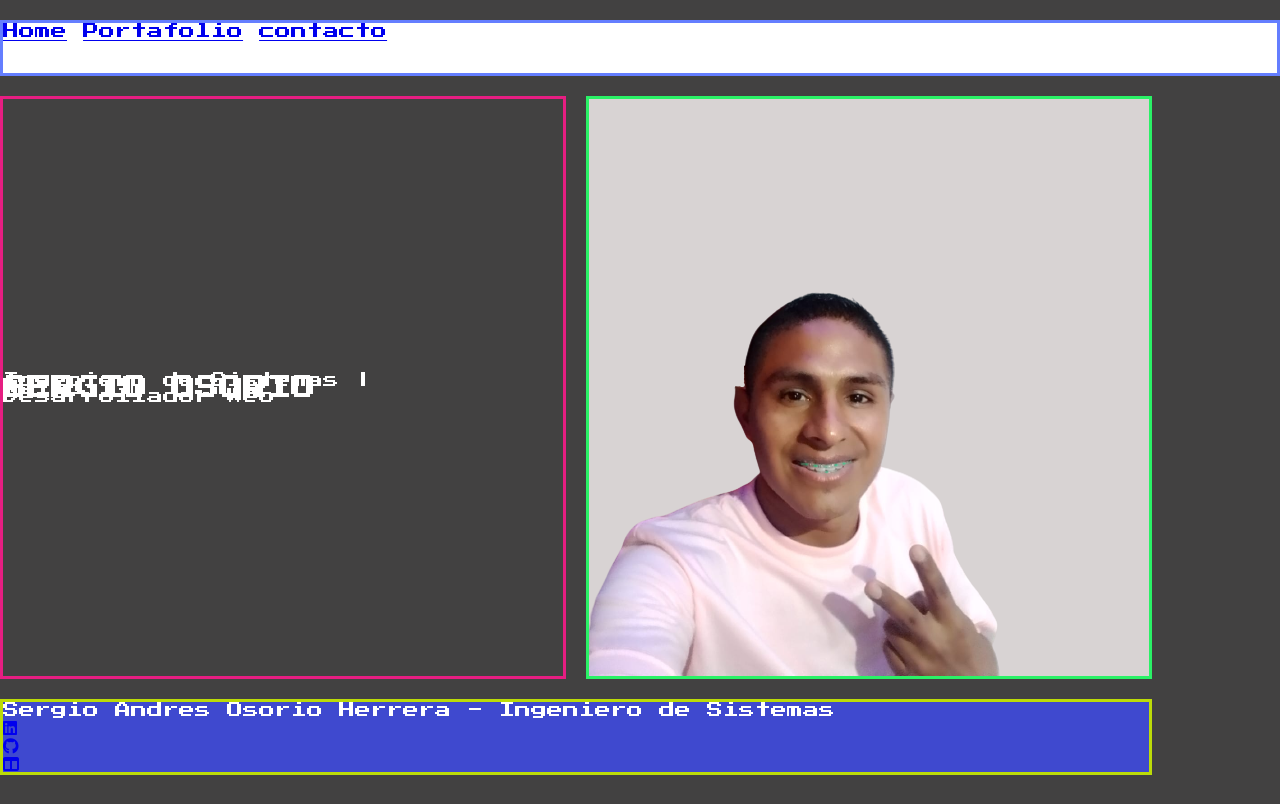
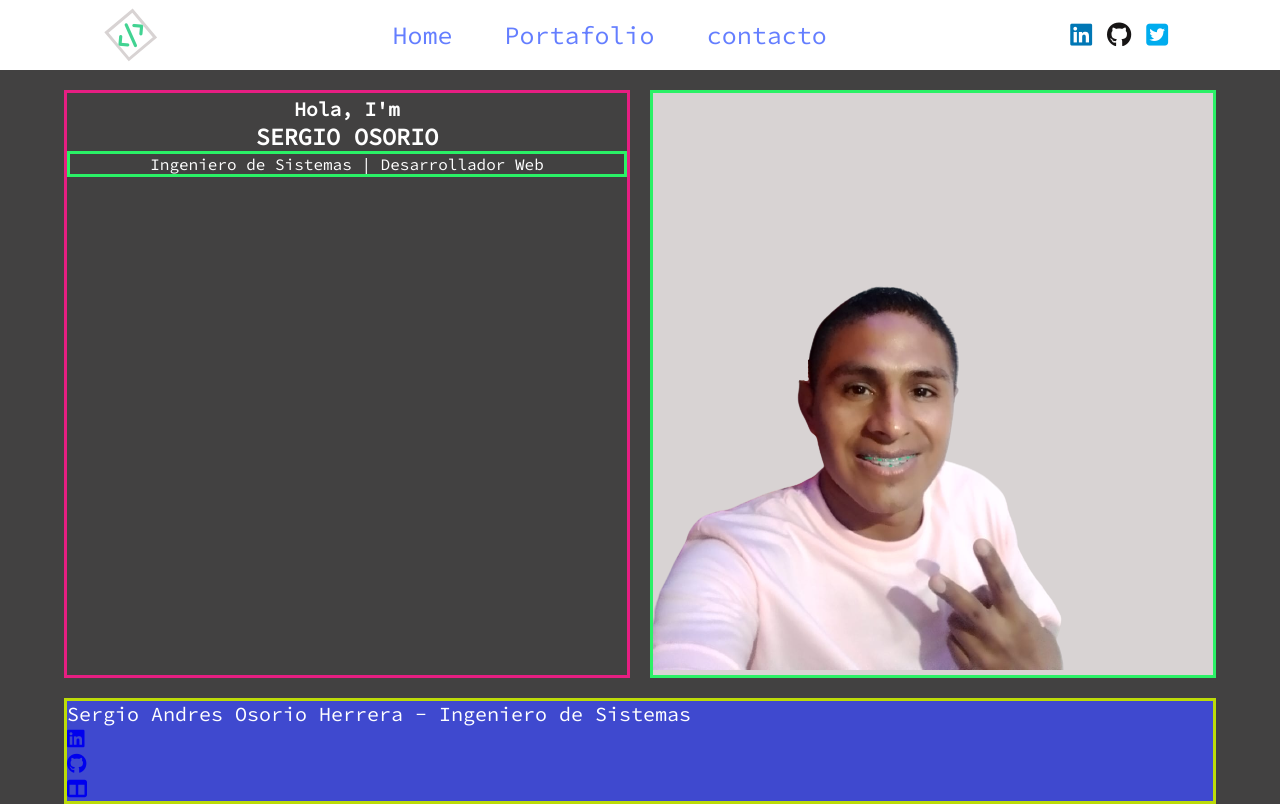
Before and after one commit to sergiosorio/portafolio, a plain HTML site: page index.html in a window 1280 px wide. Drawn offline with Linux system fonts and the light colour scheme.

Commit message:
se aplican estilos al menu y se hacen correcciones al index

```diff
--- a/css/style.css
+++ b/css/style.css
@@ -6,12 +6,13 @@
 body{
     background: #424141;
     color: #fff;
-    font-family: 'Press Start 2P', cursive;
+    font-family: 'Source Code Pro', monospace;
+    font-size: 20px;
 }
 
+/* CONTENEDOR PRINCIPAL */
 .container{
     width: 100%;
-    margin: 20px auto;
     display: grid;
     grid-template-columns: 1fr;/*tenia 4*/
     grid-template-rows: repeat(2, auto);/*tenia 3*/
@@ -20,16 +21,63 @@ body{
     grid-gap: 20px;
 }
 
-.container .nav{
-    min-height: 50px;
-    border: #647EFF solid;
+/* MENU */
+.nav{
     background: #fff;
-    color: #647EFF;
+    min-height: 70px;
+    display: flex;
+    justify-content: space-around;
+    align-items: center;
     grid-area: nav;
 }
 
+/* LOGO */
+.logo{
+    transform: rotate(140deg);
+    border: #d8d3d3 solid;
+}
+
+.logo > a{
+    font-size: 25px;
+    color: #42d392;
+}
+
+/* LINKS */
+.menu > a{
+    margin: 20px;
+    text-decoration: none;
+    font-size: 1.25em;
+    color: #647EFF;
+}
+
+a:hover{
+    color: #42d392;
+}
+
+/* REDES SOCIALES */
+.redes-sociales > ul > li{
+    font-size: 1.25em;
+    margin: auto;
+    list-style: none;
+    display: inline;
+}
+
+.redes-sociales ul li i.fa-linkedin{
+    color: #0077b5;
+}
+
+.redes-sociales ul li i.fa-github{
+    color: #171515;
+}
+
+.redes-sociales ul li i.fa-square-twitter{
+    color: #00acee;
+}
+
+/* CONTENIDO */
 .container-contenido{
     width: 90%;
+    margin: auto;
     display: flex;
     align-content: center;
     grid-area: container-contenido;
@@ -44,15 +92,40 @@ body{
 
 .container .main{
     border: #e61e82 solid;
+    text-align: center;
+    grid-area: main;
+    /*display: flex;
+    justify-content: center;
+    align-items: center;*/
+
+    /*display: grid;
+    grid-template-rows: span 3;
+    grid-template-rows: subgrid;*/
+}
+
+/*.container .main .center{
+    border: #3f49cf solid;
     display: flex;
+
     align-items: center;
     justify-content: center;
-    grid-area: main;
-    display: grid;
-    grid-template-rows: span 3;
-    grid-template-rows: subgrid;
+}*/
+
+.container .main > p{
+    border: #2af166 solid;
+    font-size: 16px;
+    display: flex;
+    display: block;
+
 }
 
+.main > h2{
+    border: #2af166 solid;
+    display: flex;
+    display: block;
+
+
+}
 .container .aside{
     background: #d8d3d3;
     border: #2af166 solid;
@@ -67,5 +140,8 @@ body{
 
 .container .footer > ul{
     list-style: none;
+}
 
+.container .footer > div, span{
+    border: #e61e82 solid;
 }
--- a/index.html
+++ b/index.html
@@ -7,7 +7,7 @@
     <!--FONTS-->
     <link rel="preconnect" href="https://fonts.googleapis.com">
     <link rel="preconnect" href="https://fonts.gstatic.com" crossorigin>
-    <link href="https://fonts.googleapis.com/css2?family=Press+Start+2P&display=swap" rel="stylesheet">
+    <link href="https://fonts.googleapis.com/css2?family=Source+Code+Pro&display=swap" rel="stylesheet">
     <!--ICONS-->
     <script src="https://kit.fontawesome.com/afdd4a7f3c.js" crossorigin="anonymous"></script>
     <!--STYLES-->
@@ -18,16 +18,40 @@
     <div class="container">
         <!--<header class="header">-->
             <nav class="nav">
-                <a href="#">Home</a>
-                <a href="#">Portafolio</a>
-                <a href="#">contacto</a>
+                <div class="logo">
+                    <a href="#"><i class="fa-solid fa-code"></i></a>
+                </div>
+                <div class="menu">
+                    <a href="#">Home</a>
+                    <a href="#">Portafolio</a>
+                    <a href="#">contacto</a>
+
+                </div>
+                <div class="redes-sociales">
+                    <ul>
+                        <li>
+                            <a href="#"><i class="fa-brands fa-linkedin"></i></a>
+                        </li>
+                        <li>
+                            <a href="#"><i class="fa-brands fa-github"></i></a>
+                        </li>
+                        <li>
+                            <a href="#"><i class="fa-brands fa-square-twitter"></i></a>
+                        </li>
+                    </ul>
+                </div>
             </nav>
         <!--</header>-->
         <div class="container-contenido">
             <main class="main">
-            <p class="saludo">Hello I'm</p>
-                <h2>SERGIO OSORIO</h2>
-                <P>Ingeniero de Sistemas | Desarrollador Web</P>
+                <!--<div class="center">-->
+                    <h3 class="saludo">
+                        <small>Hola, I'm</small>
+                        <br>
+                        SERGIO OSORIO
+                    </h3>
+                    <P>Ingeniero de Sistemas | Desarrollador Web</P>
+                <!--</div>-->
             </main>
             <aside class="aside">
                 <figure>
@@ -50,6 +74,5 @@
             </footer>
         </div>
     </div>
-
 </body>
 </html>
```
